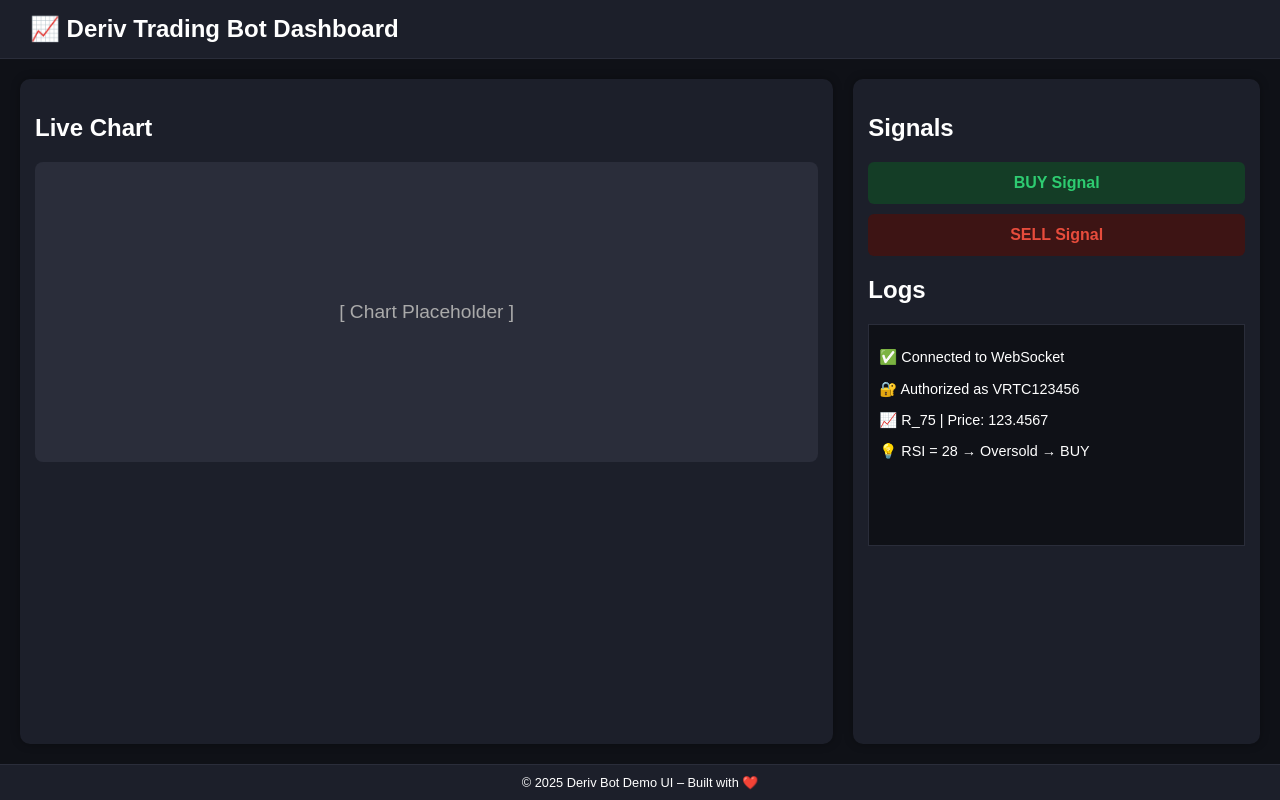
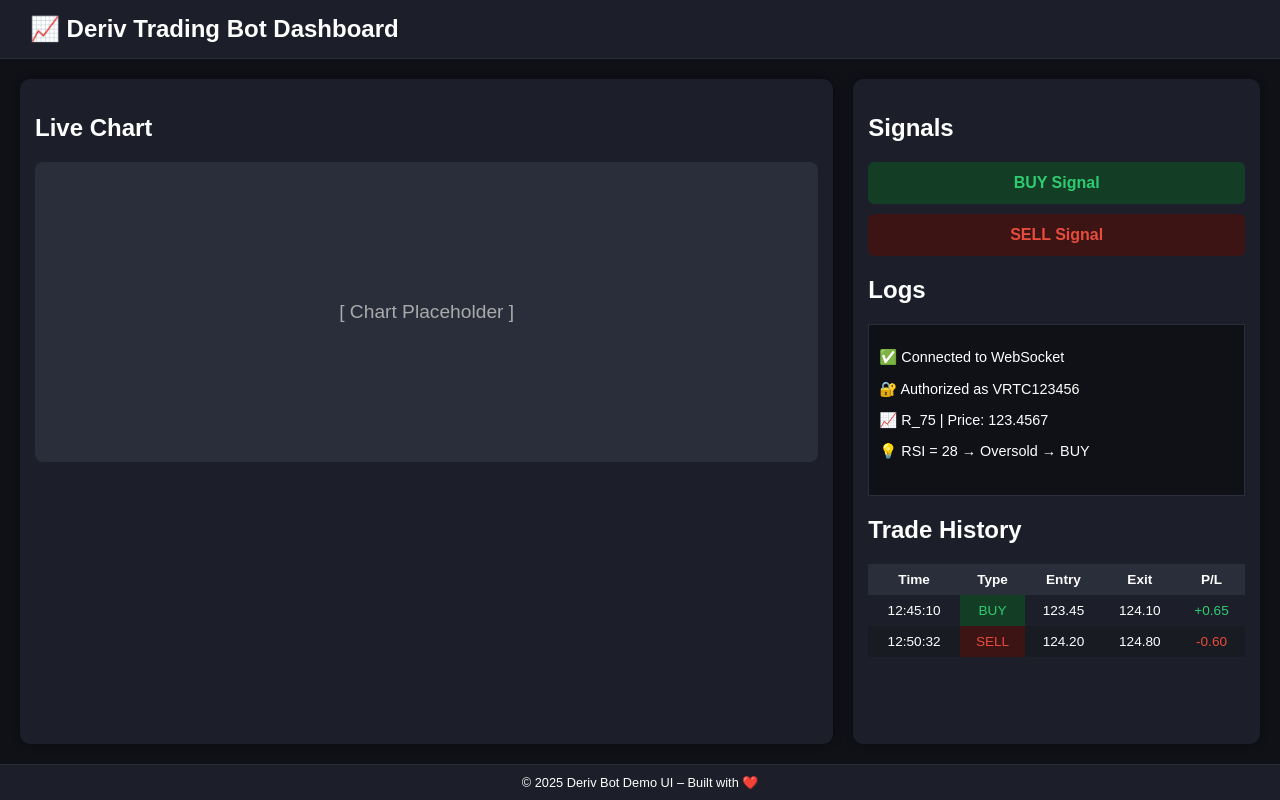
Before and after one commit to Chinonsodavid/depriv-bot, a website: page index.html in a window 1280 px wide. Drawn offline with Linux system fonts and the light colour scheme.

Commit message:
changes to the ui

```diff
--- a/index.html
+++ b/index.html
@@ -73,12 +73,42 @@
         }
 
         .logs {
-            height: 200px;
+            height: 150px;
             overflow-y: auto;
             background: #0f1117;
             border: 1px solid #2a2d3a;
             padding: 10px;
             font-size: 0.9rem;
+            margin-bottom: 15px;
+        }
+
+        /* Trade History Table */
+        .trade-history {
+            width: 100%;
+            border-collapse: collapse;
+            font-size: 0.85rem;
+        }
+
+        .trade-history th,
+        .trade-history td {
+            padding: 8px;
+            text-align: center;
+        }
+
+        .trade-history th {
+            background: #2a2d3a;
+        }
+
+        .trade-history tr:nth-child(even) {
+            background: #191b23;
+        }
+
+        .profit {
+            color: #2ecc71;
+        }
+
+        .loss {
+            color: #e74c3c;
         }
 
         footer {
@@ -119,6 +149,35 @@
                 <p>📈 R_75 | Price: 123.4567</p>
                 <p>💡 RSI = 28 → Oversold → BUY</p>
             </div>
+
+            <h2>Trade History</h2>
+            <table class="trade-history">
+                <thead>
+                    <tr>
+                        <th>Time</th>
+                        <th>Type</th>
+                        <th>Entry</th>
+                        <th>Exit</th>
+                        <th>P/L</th>
+                    </tr>
+                </thead>
+                <tbody>
+                    <tr>
+                        <td>12:45:10</td>
+                        <td class="buy">BUY</td>
+                        <td>123.45</td>
+                        <td>124.10</td>
+                        <td class="profit">+0.65</td>
+                    </tr>
+                    <tr>
+                        <td>12:50:32</td>
+                        <td class="sell">SELL</td>
+                        <td>124.20</td>
+                        <td>124.80</td>
+                        <td class="loss">-0.60</td>
+                    </tr>
+                </tbody>
+            </table>
         </div>
     </main>
 
```
